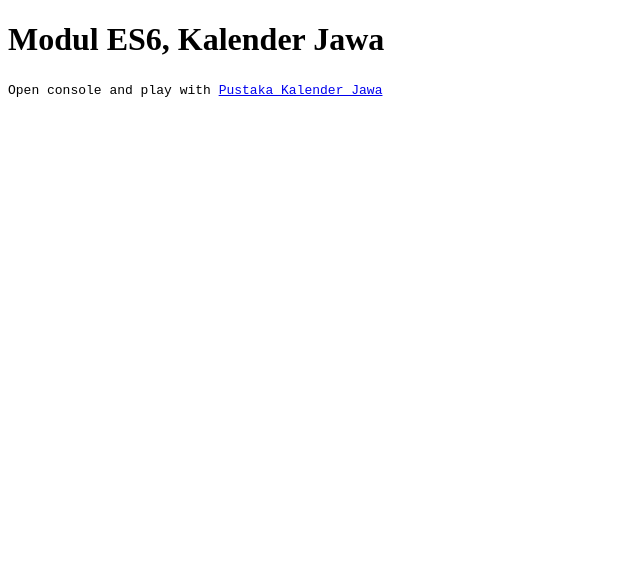
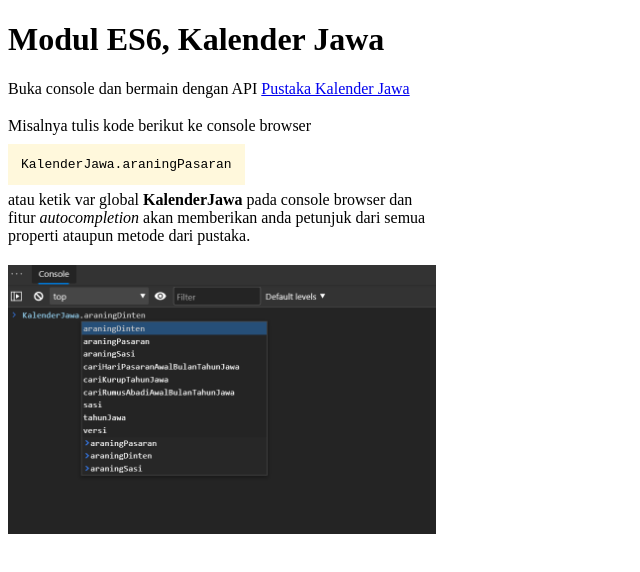
Before and after one commit to kalenderjawa/pustaka-web-esm-docker, a website: page public/index.html in a window 1280 px wide. Shown: the whole page, without its empty margins (0-640 px from the left). Drawn offline with Linux system fonts and the light colour scheme.

Commit message:
Update doc

```diff
--- a/public/index.html
+++ b/public/index.html
@@ -7,10 +7,32 @@
     <meta http-equiv="X-UA-Compatible" content="ie=edge">
     <title>Modul ES6 | Kalender Jawa</title>
 </head>
+<style>
+    code {
+        background-color: cornsilk;
+        /* margin: 1em; */
+        padding: 1em 1em;
+    }
+
+    p {
+        margin: 1.2em 0em;
+    }
+
+    .doc {
+        max-width: 428px;
+    }
+</style>
 
 <body>
-    <h1>Modul ES6, Kalender Jawa</h1>
-    <p><code>Open console and play with <a href="https://kalenderjawa.dev/api">Pustaka Kalender Jawa</a></code></p>
+    <div class="doc">
+        <h1>Modul ES6, Kalender Jawa</h1>
+        <p>Buka console dan bermain dengan API <a href="https://kalenderjawa.dev/api">Pustaka Kalender Jawa</a></p>
+        <p>Misalnya tulis kode berikut ke console browser</p>
+        <code>KalenderJawa.araningPasaran</code>
+        <p>atau ketik var global <strong>KalenderJawa</strong> pada console browser dan fitur <i>autocompletion</i> akan
+            memberikan anda petunjuk dari semua properti ataupun metode dari pustaka.</p>
+        <img src="console-kj.png" width="100%" />
+    </div>
     <script type="module">
         import * as KalenderJawa from 'https://unpkg.com/@kalenderjawa/pustaka@1.0.0-beta.10/lib/kalenderjawa.min.mjs'
 
```
